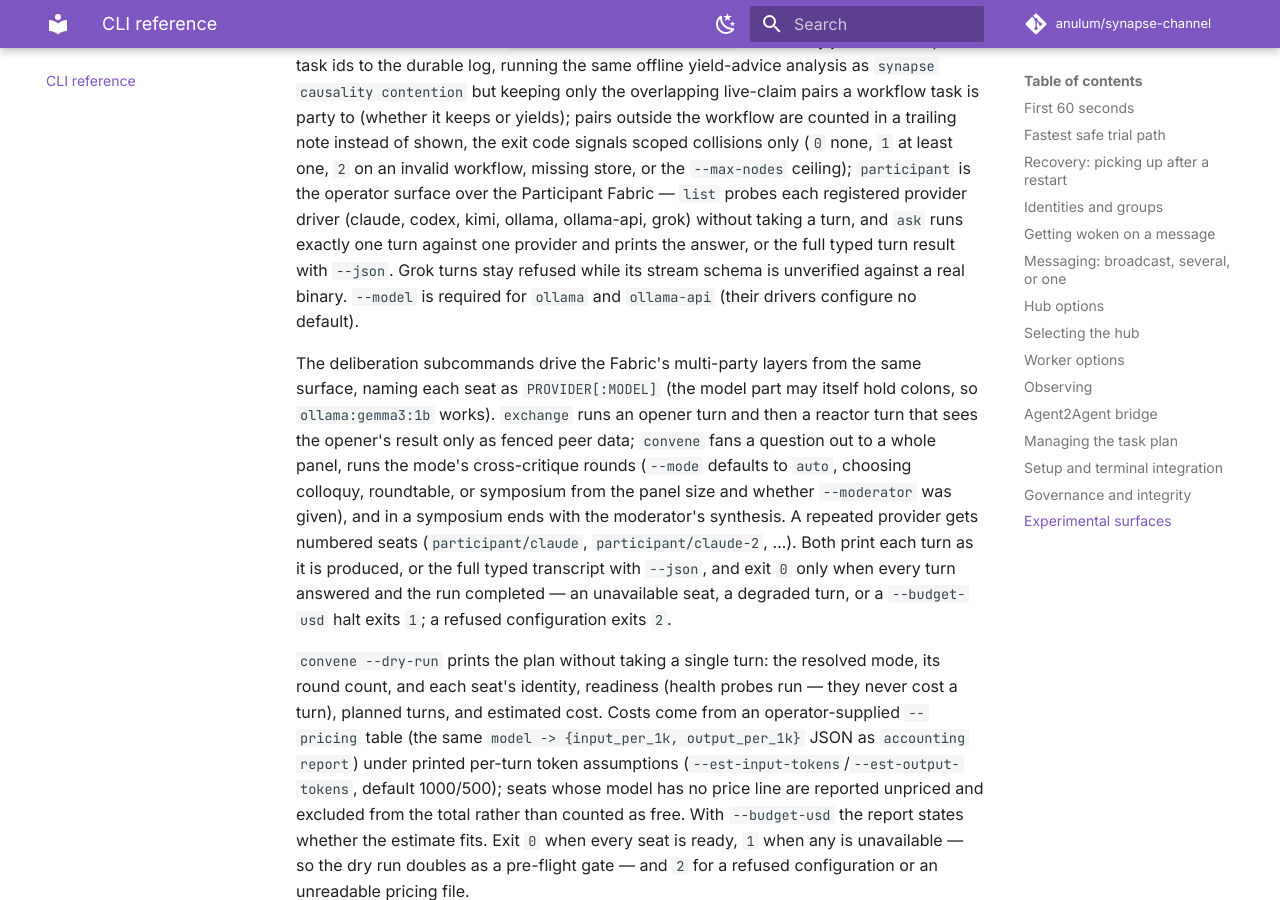
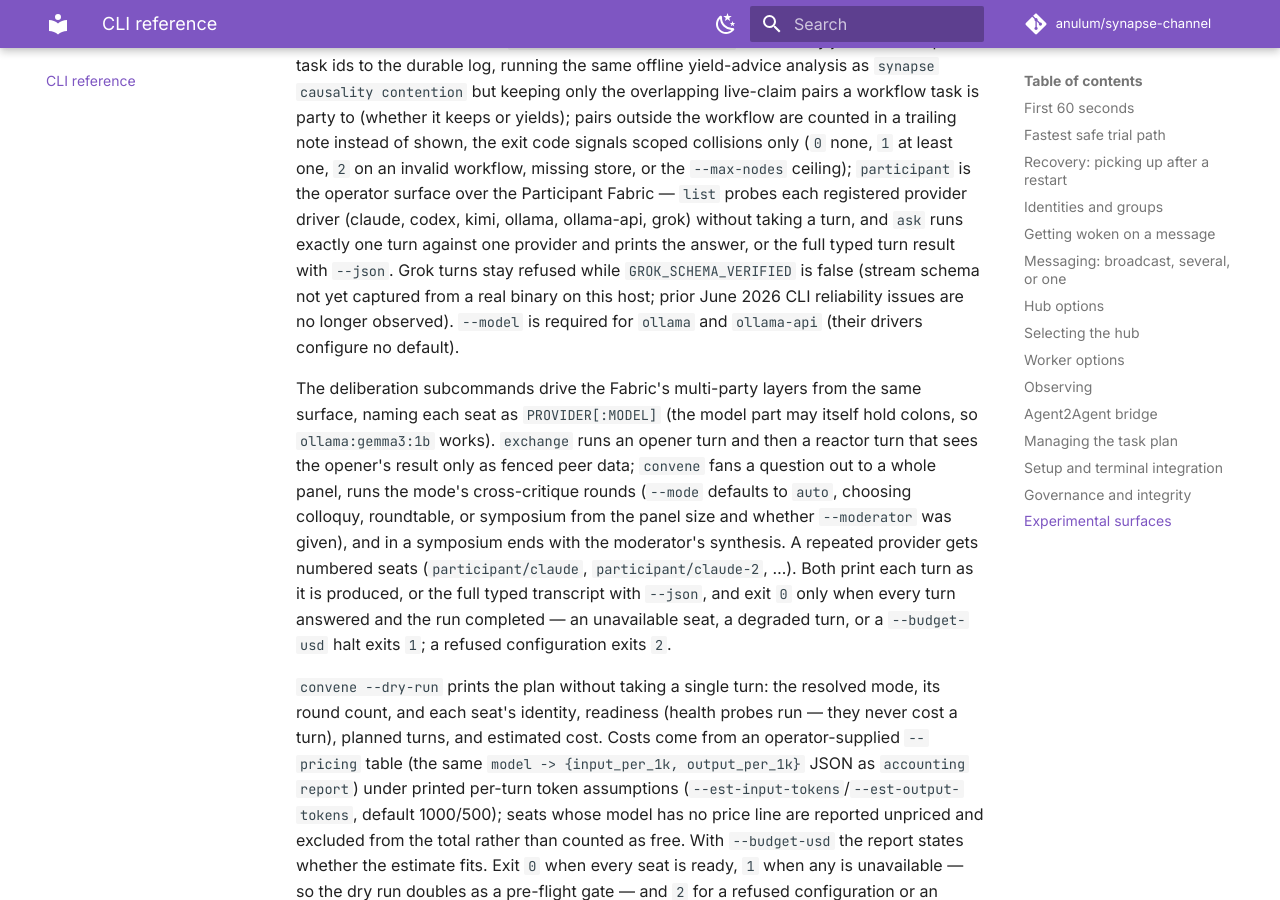
Before and after one commit to anulum/synapse-channel, an MkDocs documentation site: the page built from docs/cli.md, in a window 1280 px wide and 900 px high, scrolled down 44374 px. Built offline with MkDocs 1.6.1 and Material for MkDocs 9.7.7, drawn with Linux system fonts in a browser that asks for light colours; comment, search, counter and statistics services are not loaded.

Commit message:
Update Grok CLI participant docs and status language.
- Removed/outdated references to "Grok CLI heavy and unreliable" and "not recommended until stable Grok CLI" (historical from June 2026 escalations).
- Updated code comments, tests, CLI help text, and changelog notes to reflect current status: Grok CLI binary is now stable (0.2.91+), detected by participant list; remaining gate is stream schema verification (GROK_SCHEMA_VERIFIED).
- Minor related cleanups in participants and cli.

Authored by Anulum Fortis & Arcane Sapience (protoscience@anulum.li)
Synapse lease: grok-cli-docs-and-waiter-20260708

```diff
--- a/docs/cli.md
+++ b/docs/cli.md
@@ -1894,7 +1894,9 @@ is the operator surface over the Participant Fabric — `list` probes each
 registered provider driver (claude, codex, kimi, ollama, ollama-api, grok)
 without taking a turn, and `ask` runs exactly one turn against one provider and
 prints the answer, or the full typed turn result with `--json`. Grok turns stay
-refused while its stream schema is unverified against a real binary. `--model`
+refused while `GROK_SCHEMA_VERIFIED` is false (stream schema not yet captured from a real
+binary on this host; prior June 2026 CLI reliability issues are no longer observed).
+`--model`
 is required for `ollama` and `ollama-api` (their drivers configure no default).
 
 The deliberation subcommands drive the Fabric's multi-party layers from the same
```
Also changed, not shown: CHANGELOG.md (+6 -6 lines), 1 other file.
